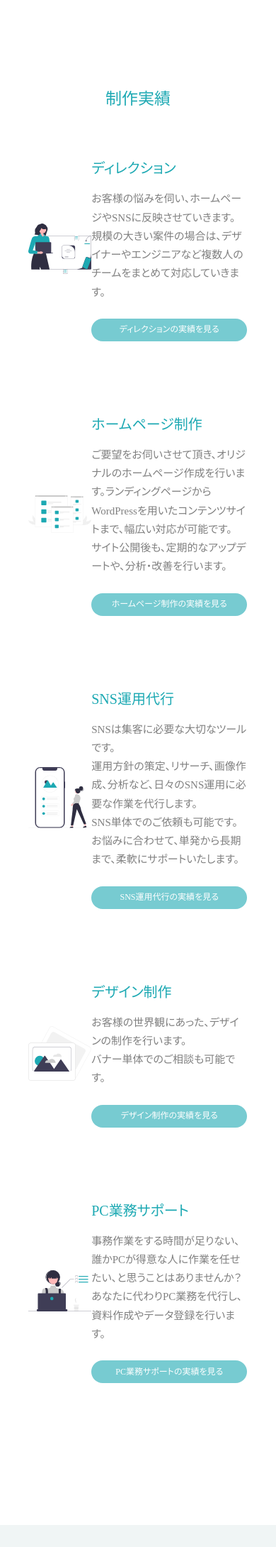
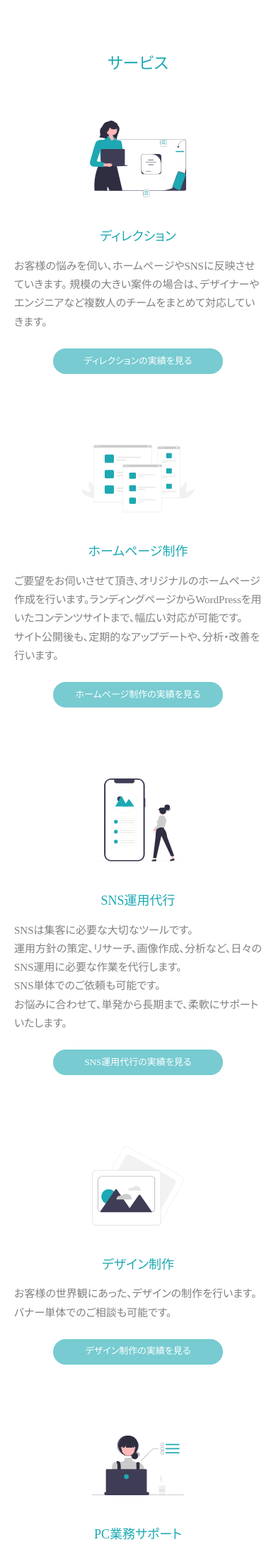
Before and after one commit to sgtyk/dezasuta, a PHP site: page /service/ in a window 390 px wide. Shown: the part 60-2240 px from the top of the page at 71% size. Run offline with PHP 8.4, Linux system fonts and the light colour scheme.

Commit message:
ポートフォリオ サービスSP作成

```diff
--- a/portfolio/assets/css/pages/_service.scss
+++ b/portfolio/assets/css/pages/_service.scss
@@ -11,6 +11,11 @@
     padding: 0 20px;
     box-sizing: content-box;
 
+    @media screen and (max-width: 767px) {
+      display: block;
+      padding: 0;
+    }
+
     & + & {
       margin-top: 100px;
     }
@@ -20,38 +25,75 @@
     display: flex;
     align-items: center;
     width: 190px;
+
+    @media screen and (max-width: 767px) {
+      width: 100%;
+      justify-content: center;
+    }
   }
 
   &-sectionImg {
     &--derection {
       width: 108px;
+      @media screen and (max-width: 767px) {
+        width: 136px;
+      }
     }
+
     &--web {
       width: 140px;
+      @media screen and (max-width: 767px) {
+        width: 160px;
+      }
     }
+
     &--sns {
       width: 120px;
+      @media screen and (max-width: 767px) {
+        width: 122px;
+      }
     }
+
     &--design {
       width: 120px;
+      @media screen and (max-width: 767px) {
+        width: 130px;
+      }
     }
+
     &--pc {
       width: 108px;
+      @media screen and (max-width: 767px) {
+        width: 130px;
+      }
     }
   }
 
   &-sectionInner {
     width: 470px;
+
+    @media screen and (max-width: 767px) {
+      width: 100%;
+    }
   }
 
   &-sectionTitle {
     font-size: 1.25rem;
     color: var(--accent-color);
+
+    @media screen and (max-width: 767px) {
+      margin-top: 40px;
+      font-size: 1.125rem;
+      text-align: center;
+    }
   }
 
   &-sectionText {
     margin-top: 12px;
     font-size: 0.9375rem;
+
+    @media screen and (max-width: 767px) {
+    }
   }
 
   &-sectionBtn {
@@ -59,5 +101,12 @@
     width: 220px;
     height: 32px;
     font-size: 0.75rem;
+
+    @media screen and (max-width: 767px) {
+      width: 240px;
+      height: 36px;
+      margin: 24px auto 0;
+      font-size: 0.8125rem;
+    }
   }
 }
--- a/portfolio/assets/css/style.css
+++ b/portfolio/assets/css/style.css
@@ -113,6 +113,11 @@ body {
   margin: 0 auto;
   padding: 120px 20px 0;
   box-sizing: content-box;
+}
+@media screen and (max-width: 767px) {
+  .c-under {
+    padding: 70px 20px 0;
+  }
 }
 .c-under-title {
   margin-bottom: 100px;
@@ -815,6 +820,12 @@ body {
   padding: 0 20px;
   box-sizing: content-box;
 }
+@media screen and (max-width: 767px) {
+  .p-service-section {
+    display: block;
+    padding: 0;
+  }
+}
 .p-service-section + .p-service-section {
   margin-top: 100px;
 }
@@ -823,27 +834,70 @@ body {
   align-items: center;
   width: 190px;
 }
+@media screen and (max-width: 767px) {
+  .p-service-sectionImgWrap {
+    width: 100%;
+    justify-content: center;
+  }
+}
 .p-service-sectionImg--derection {
   width: 108px;
+}
+@media screen and (max-width: 767px) {
+  .p-service-sectionImg--derection {
+    width: 136px;
+  }
 }
 .p-service-sectionImg--web {
   width: 140px;
 }
+@media screen and (max-width: 767px) {
+  .p-service-sectionImg--web {
+    width: 160px;
+  }
+}
 .p-service-sectionImg--sns {
   width: 120px;
+}
+@media screen and (max-width: 767px) {
+  .p-service-sectionImg--sns {
+    width: 122px;
+  }
 }
 .p-service-sectionImg--design {
   width: 120px;
 }
+@media screen and (max-width: 767px) {
+  .p-service-sectionImg--design {
+    width: 130px;
+  }
+}
 .p-service-sectionImg--pc {
   width: 108px;
+}
+@media screen and (max-width: 767px) {
+  .p-service-sectionImg--pc {
+    width: 130px;
+  }
 }
 .p-service-sectionInner {
   width: 470px;
 }
+@media screen and (max-width: 767px) {
+  .p-service-sectionInner {
+    width: 100%;
+  }
+}
 .p-service-sectionTitle {
   font-size: 1.25rem;
   color: var(--accent-color);
+}
+@media screen and (max-width: 767px) {
+  .p-service-sectionTitle {
+    margin-top: 40px;
+    font-size: 1.125rem;
+    text-align: center;
+  }
 }
 .p-service-sectionText {
   margin-top: 12px;
@@ -854,6 +908,14 @@ body {
   width: 220px;
   height: 32px;
   font-size: 0.75rem;
+}
+@media screen and (max-width: 767px) {
+  .p-service-sectionBtn {
+    width: 240px;
+    height: 36px;
+    margin: 24px auto 0;
+    font-size: 0.8125rem;
+  }
 }
 
 /* ====================
--- a/portfolio/assets/css/style.scss
+++ b/portfolio/assets/css/style.scss
@@ -122,6 +122,7 @@ body {
   box-sizing: content-box;
 
   @media screen and (max-width: 767px) {
+    padding: 70px 20px 0;
   }
 
   &-title {
--- a/portfolio/service/index.html
+++ b/portfolio/service/index.html
@@ -63,7 +63,7 @@
   </header>
 
   <section class="c-under">
-    <h1 class="c-under-title">制作実績</h1>
+    <h1 class="c-under-title">サービス</h1>
 
     <section class="p-service-section">
       <div class="p-service-sectionImgWrap">
@@ -72,7 +72,7 @@
       <div class="p-service-sectionInner">
         <h2 class="p-service-sectionTitle">ディレクション</h2>
         <p class="p-service-sectionText">
-          お客様の悩みを伺い、ホームページやSNSに反映させていきます。<br>
+          お客様の悩みを伺い、ホームページやSNSに反映させていきます。<br class="sp-none">
           規模の大きい案件の場合は、デザイナーやエンジニアなど複数人のチームをまとめて対応していきます。
         </p>
         <a href="/works/#web" class="p-service-sectionBtn c-btn">ディレクションの実績を見る</a>
```
Also changed, not shown: 1 other file.
